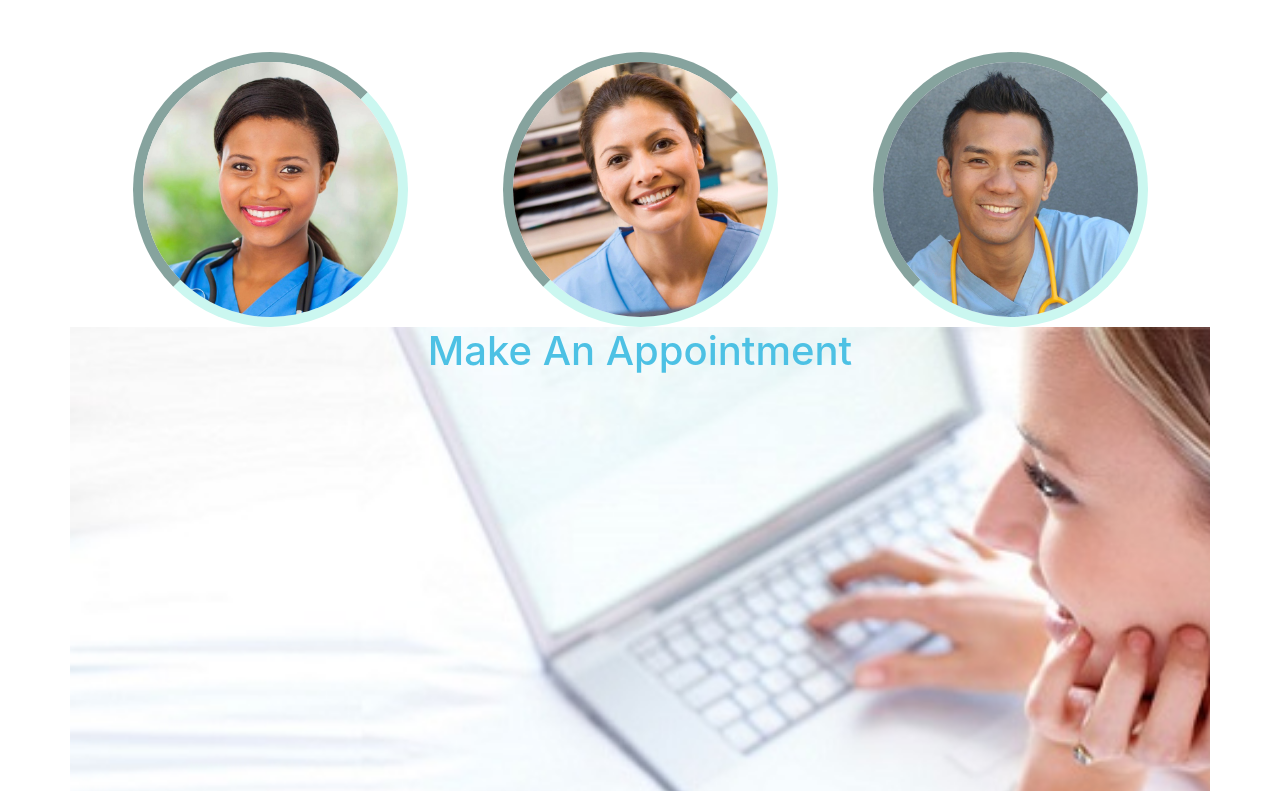
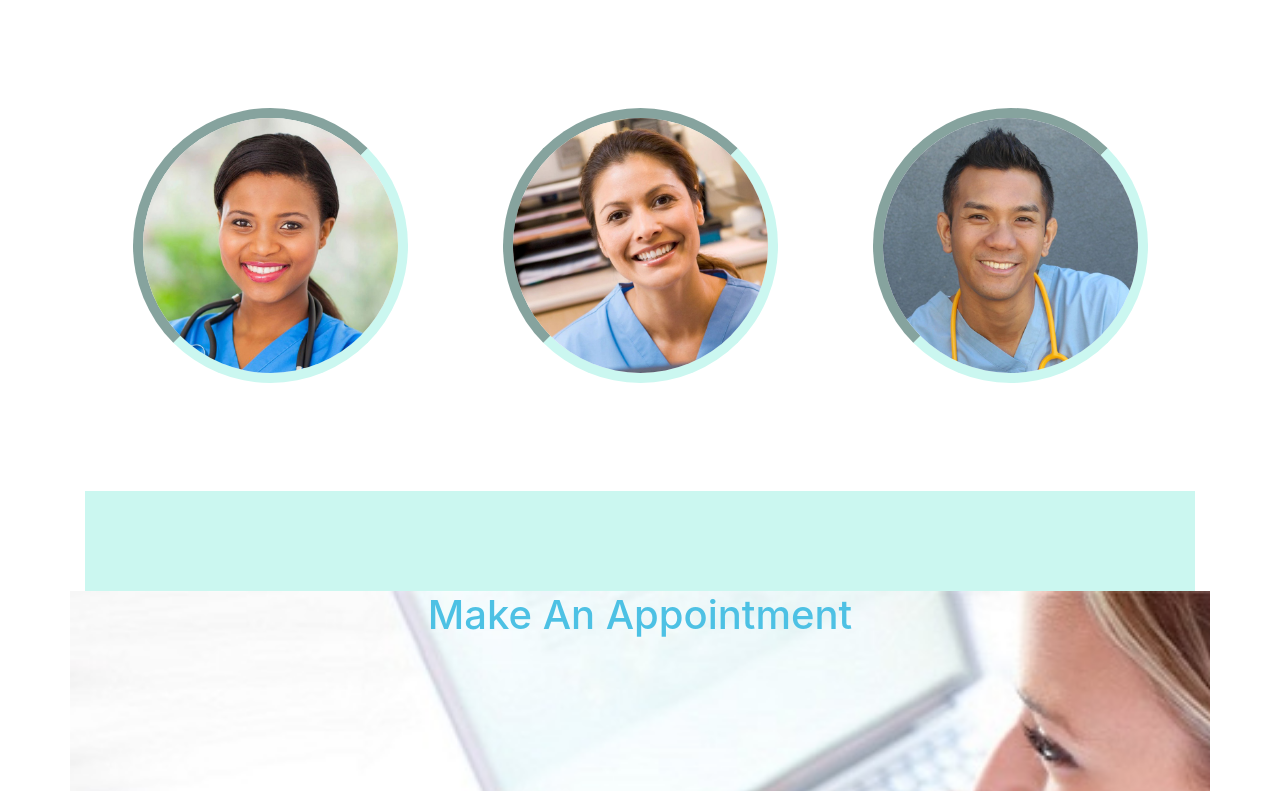
Before and after one commit to leonredman/Desert_repo, a website: page src/index.html in a window 1280 px wide. Shown: the part 3051-3842 px from the top of the page. Drawn offline with Linux system fonts and the light colour scheme.

Commit message:
Update styles.css

```diff
--- a/src/css/styles.css
+++ b/src/css/styles.css
@@ -67,15 +67,6 @@ body {
       Description of section
       Media queries? Y/N
     ---*/
-/*-------------------------------
-            LARGE SCREENS ONLY
-    ---------------------------------*/
-/*--------------------------------
-        TABLET SCREENS AND SMALLER
-    --------------------------------*/
-/*-------------------------------
-            MOBILE SCREENS ONLY
-    ---------------------------------*/
 #hero {
   background: url("/assets/images/hero2.jpg") no-repeat;
   background-size: cover;
@@ -187,7 +178,7 @@ body {
 .caregiver {
   color: #4dc1e5;
   margin-top: 10%;
-  margin-bottom: 5%; }
+  margin-bottom: 10%; }
 
 .staff-images img {
   height: 275px;
@@ -209,3 +200,18 @@ body {
   border-radius: 5%;
   position: relative;
   top: -100px; }
+
+.appointment-border {
+  width: 100%;
+  height: 100px;
+  margin-top: 10%; }
+
+/*-------------------------------
+            LARGE SCREENS ONLY
+    ---------------------------------*/
+/*--------------------------------
+        TABLET SCREENS AND SMALLER
+    --------------------------------*/
+/*-------------------------------
+            MOBILE SCREENS ONLY
+    ---------------------------------*/
```
